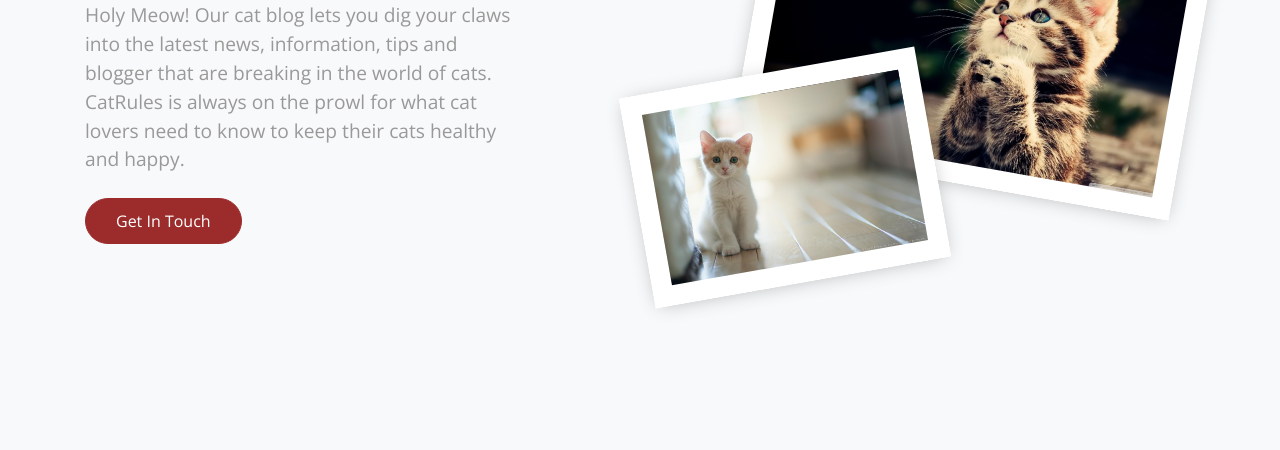
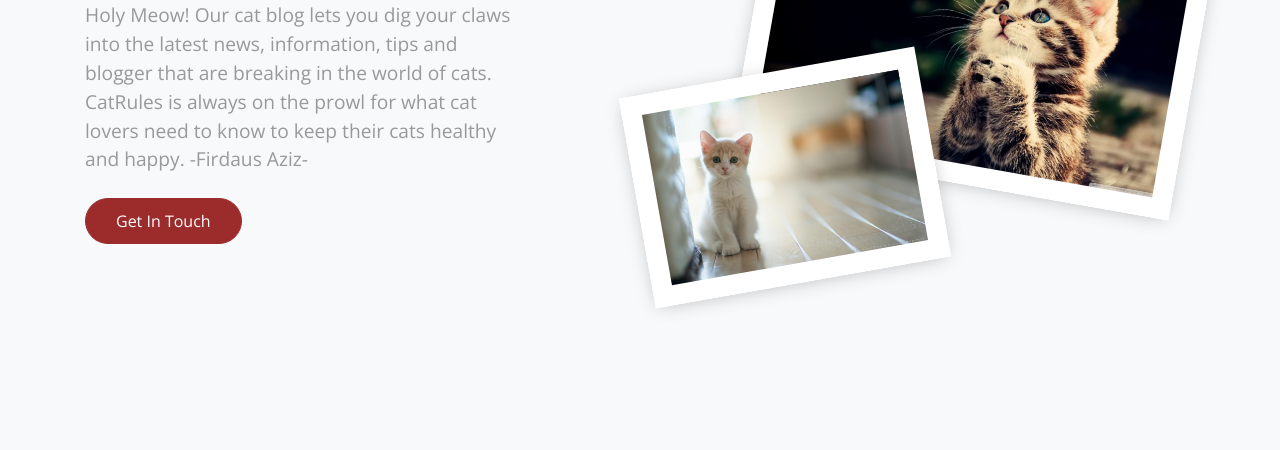
Before and after one commit to firdawolf/firdawolf.github.io, a plain HTML site: page index.html in a window 1280 px wide. Shown: the part 350-800 px from the top of the page. Drawn offline with nearby package versions, Linux system fonts and the light colour scheme; files whose address does not match are found by name.

Commit message:
Update index.html

```diff
--- a/index.html
+++ b/index.html
@@ -93,7 +93,7 @@
             <div class="intro-text">
               <h1>We Love Cats</h1>
               <p class="mb-4">Holy Meow! Our cat blog lets you dig your claws into the latest news, information, tips and blogger that are breaking in the world of cats.
-                CatRules is always on the prowl for what cat lovers need to know to keep their cats healthy and happy.</p>
+                CatRules is always on the prowl for what cat lovers need to know to keep their cats healthy and happy. -Firdaus Aziz-</p>
               <p><a href="#contact-section" class="btn btn-primary">Get In Touch</a></p>
             </div>
           </div>
```
